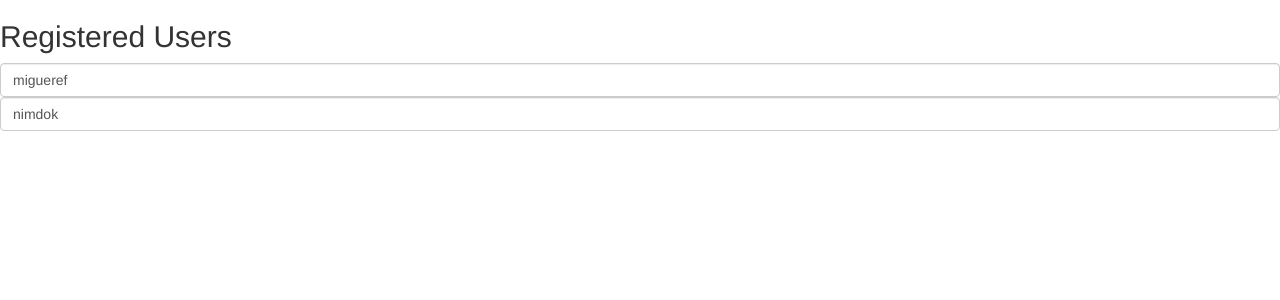
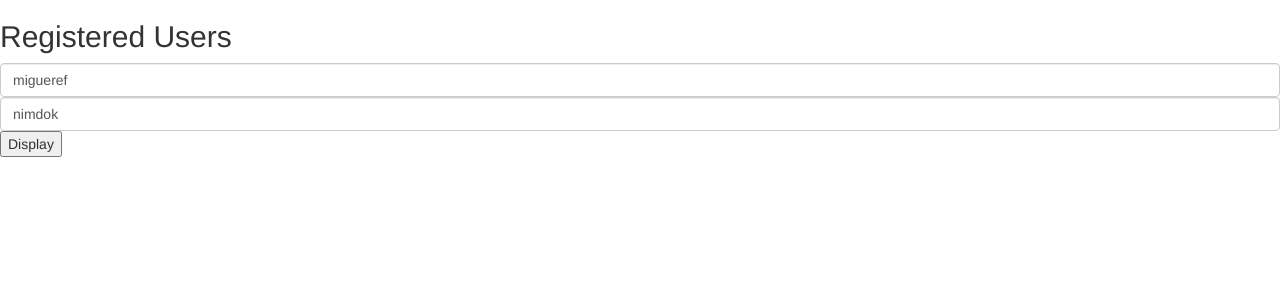
Before and after one commit to migueref/basic-three-tier-architecture, a PHP site: page /presentation/views/index.php in a window 1280 px wide. Shown: the part 52-352 px from the top of the page. Run offline with PHP 8.4, Linux system fonts and the light colour scheme; data comes from the database, SQL or seed files in the repository.

Commit message:
Pass data to views

```diff
--- a/application/controllers/usersController.php
+++ b/application/controllers/usersController.php
@@ -1,10 +1,18 @@
 <?php
-  require_once('../../data/User.php');
-
-  $users=showUsers();
-
+require_once('../../data/User.php');
+$usuario="";
+$users=showUsers();
+if(isset($_POST["display"])){
+  display();
+}
 
   function showUsers(){
     $users=showUserList();
+
     return $users;
   }
+  function display(){
+    $usuario="migue";
+    include('../../presentation/views/template/user.php');
+
+  }
--- a/presentation/views/index.php
+++ b/presentation/views/index.php
@@ -72,6 +72,10 @@ require_once('../../application/controllers/usersController.php');
 
     </div>
     <?php } ?>
+    <form class="" action="../../application/controllers/usersController.php" method="POST" enctype="application/x-www-form-urlencoded">
+      <input type="hidden" name="display" value="display">
+      <input type="submit" name="" value="Display">
+    </form>
     <script src="../src/js/jquery-3.1.1.min.js" charset="utf-8"></script>
     <script src="../src/js/bootstrap.js" charset="utf-8"></script>
   </body>
```
Also changed, not shown: presentation/views/template/user.php (added, +14 -0 lines).
